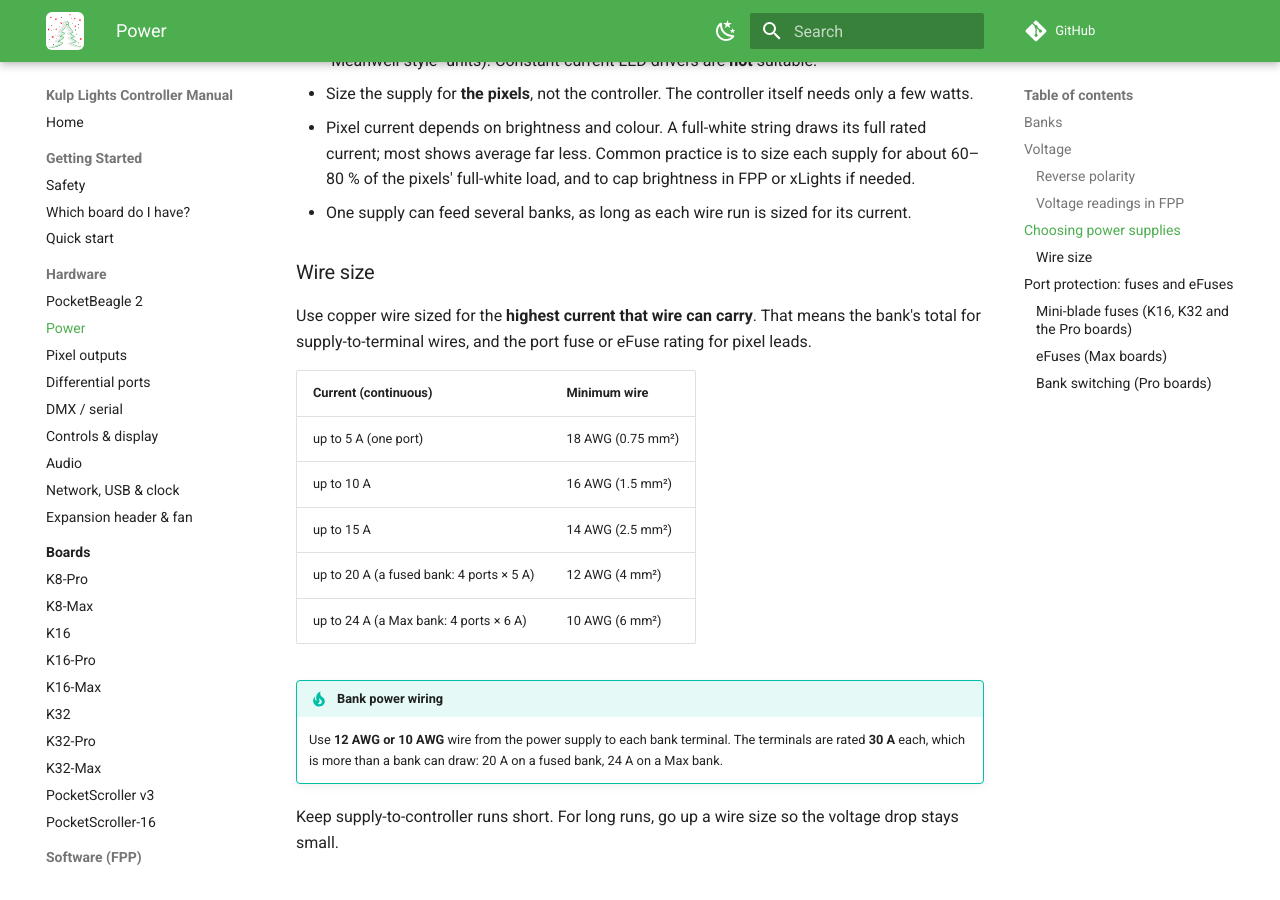
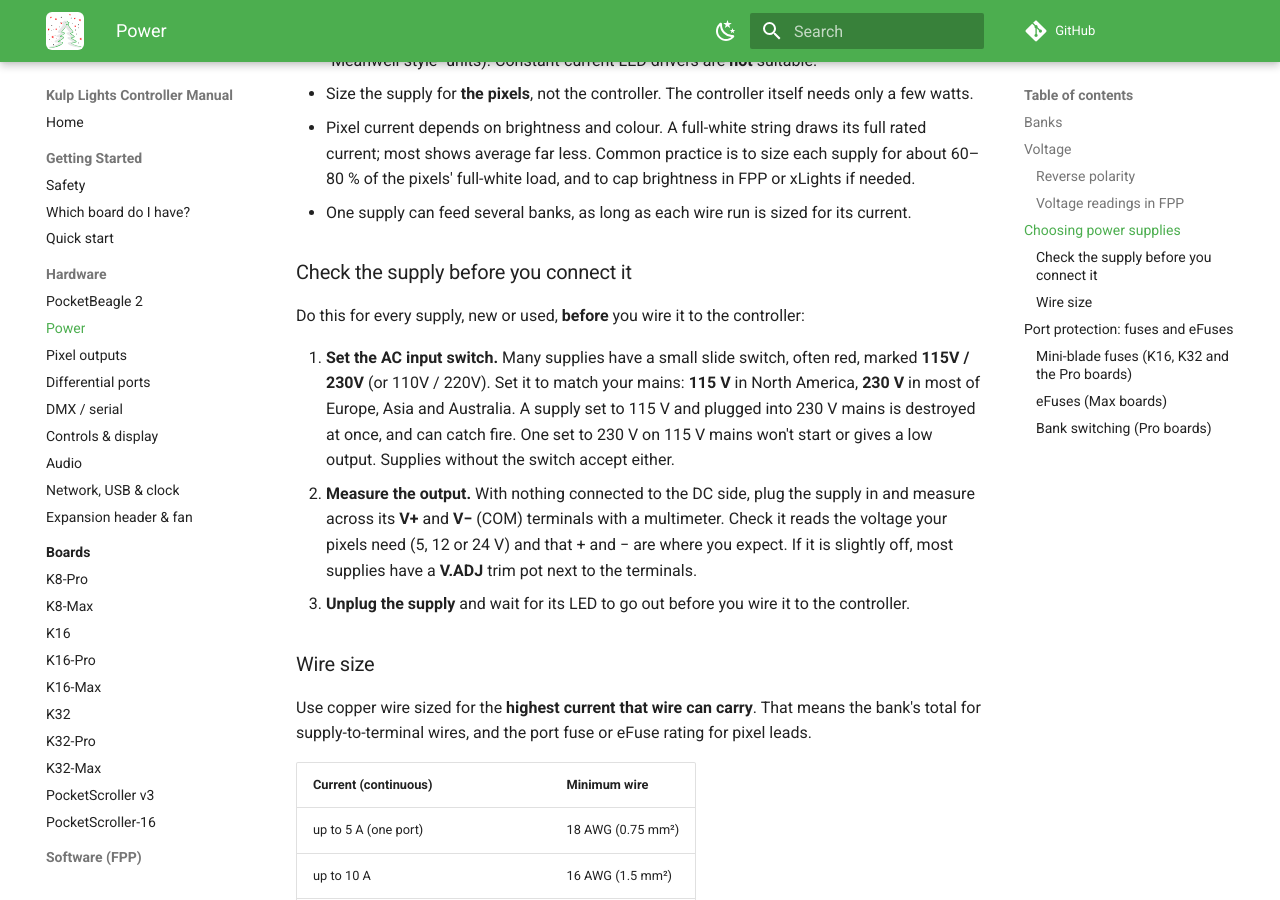
Before and after one commit to KulpLights/kulp-manuals, an MkDocs documentation site: the page built from docs/hardware/power.md, in a window 1280 px wide and 900 px high, scrolled down 1738 px. Built offline with MkDocs 1.6.1 and Material for MkDocs 9.7.7, drawn with Linux system fonts in a browser that asks for light colours; comment, search, counter and statistics services are not loaded.

Commit message:
Power: check the supply's input switch and output voltage before connecting it
Co-Authored-By: Claude Opus 5.5 <noreply@anthropic.com>

```diff
--- a/docs/hardware/power.md
+++ b/docs/hardware/power.md
@@ -65,6 +65,21 @@ map of which **VIN** reading belongs to which terminal. On the K32 boards, for e
   for about 60–80 % of the pixels' full-white load, and to cap brightness in FPP or
   xLights if needed.
 - One supply can feed several banks, as long as each wire run is sized for its current.
+
+### Check the supply before you connect it
+
+Do this for every supply, new or used, **before** you wire it to the controller:
+
+1. **Set the AC input switch.** Many supplies have a small slide switch, often red, marked
+   **115V / 230V** (or 110V / 220V). Set it to match your mains: **115 V** in North America,
+   **230 V** in most of Europe, Asia and Australia. A supply set to 115 V and plugged into 230 V
+   mains is destroyed at once, and can catch fire. One set to 230 V on 115 V mains won't start
+   or gives a low output. Supplies without the switch accept either.
+2. **Measure the output.** With nothing connected to the DC side, plug the supply in and
+   measure across its **V+** and **V−** (COM) terminals with a multimeter. Check it reads the
+   voltage your pixels need (5, 12 or 24 V) and that + and − are where you expect. If it is
+   slightly off, most supplies have a **V.ADJ** trim pot next to the terminals.
+3. **Unplug the supply** and wait for its LED to go out before you wire it to the controller.
 
 ### Wire size
 
```
Also changed, not shown: docs/getting-started/quick-start.md (+6 -3 lines), docs/getting-started/safety.md (+2 -0 lines).
